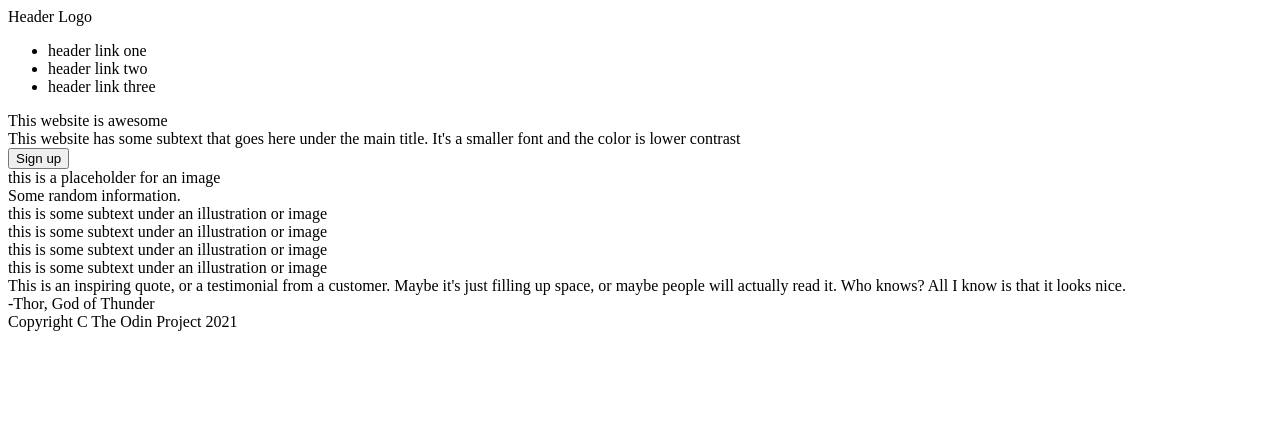
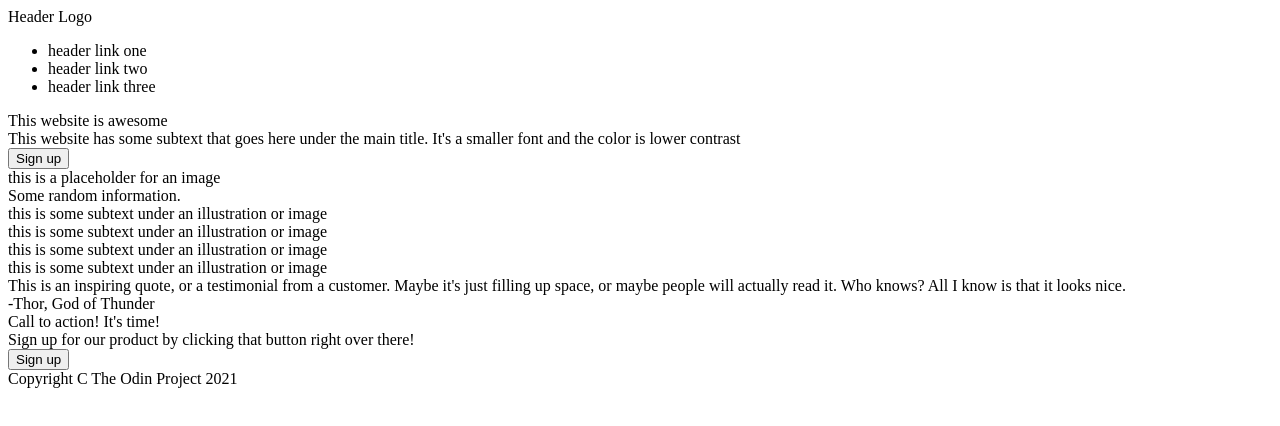
Before and after one commit to edurflores/landing-page-top, a plain HTML site: page index.html in a window 1280 px wide. Drawn offline with Linux system fonts and the light colour scheme.

Commit message:
HTML updated: Added call-section info

```diff
--- a/index.html
+++ b/index.html
@@ -55,7 +55,11 @@
         </div>
 
         <div class="call-section">
-
+            <div class="text-container">
+                <div class="call-text">Call to action! It's time!</div>
+                <div class="advice">Sign up for our product by clicking that button right over there!</div>
+            </div>
+            <button class="sign-button">Sign up</button>
         </div>
 
         <div class="footer">
```
